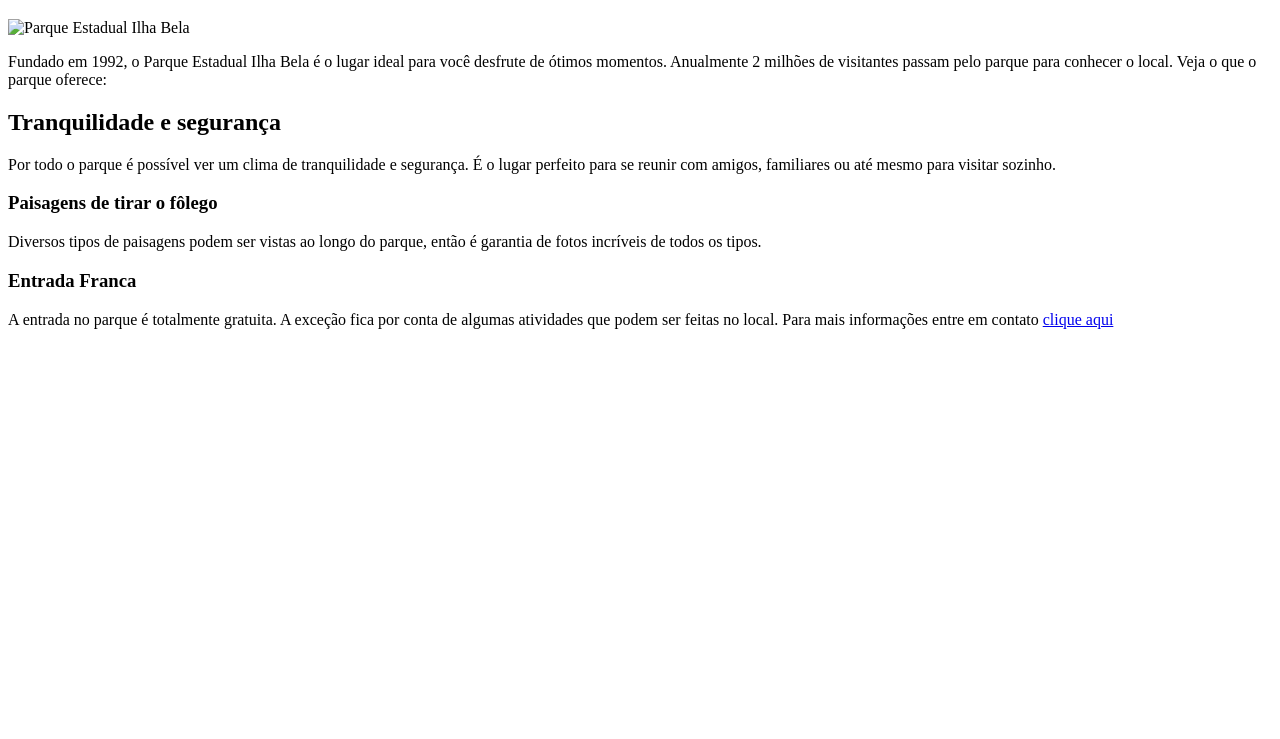
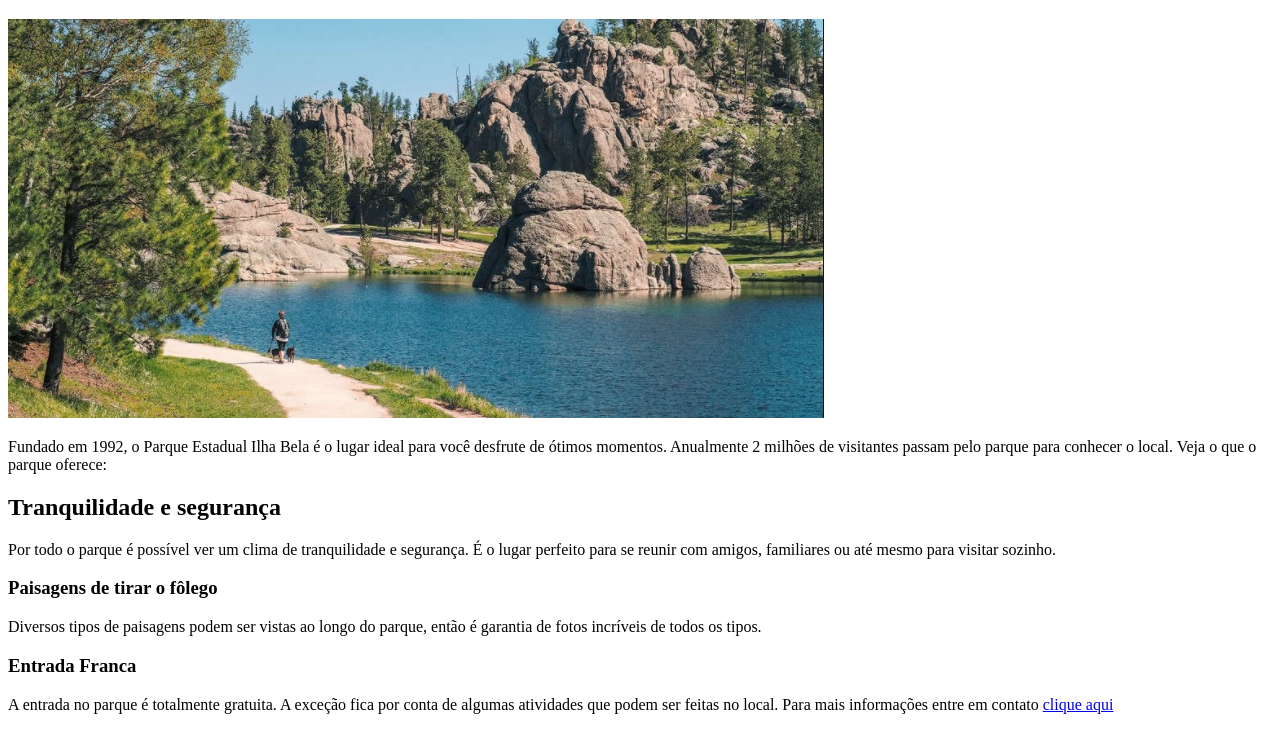
Before and after one commit to Matheuscostaguerra/ilhabela.git.io, a plain HTML site: page index.html in a window 1280 px wide. Shown: the part 61-800 px from the top of the page. Drawn offline with Linux system fonts and the light colour scheme.

Commit message:
Update index.html

```diff
--- a/index.html
+++ b/index.html
@@ -7,7 +7,7 @@
 </head>
 <body>
     <h1>Parque Estadual Ilha Bela</h1>
-    <img src="parque-ilha-bela.jpg" O lugar ideal para momentos inesquecíveis
+    <img src="index.jpg" O lugar ideal para momentos inesquecíveis
          alt="Parque Estadual Ilha Bela">
     <p>Fundado em 1992, o Parque Estadual Ilha Bela é o lugar ideal para você desfrute de ótimos momentos. Anualmente 2 milhões de visitantes passam pelo parque para conhecer o local. Veja o que o parque oferece:</p>
 
```
